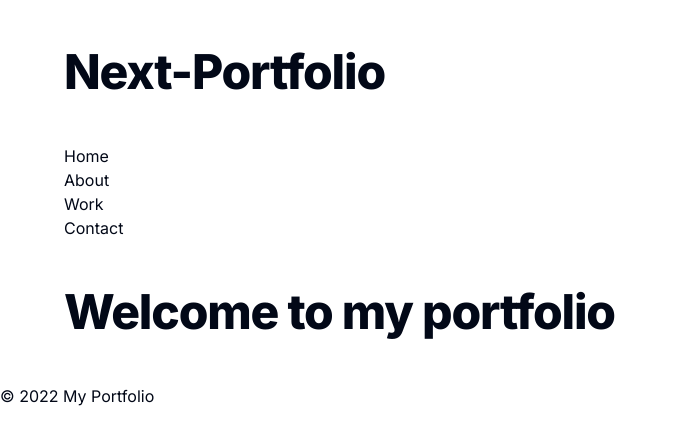
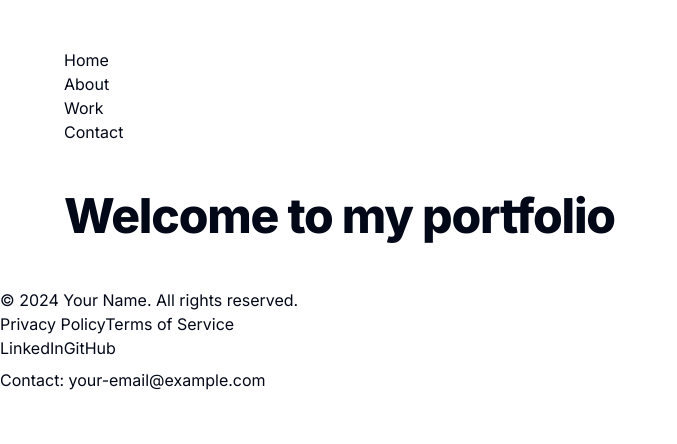
Before and after one commit to dwk601/next-portfolio, a Next.js app: page / in a window 1280 px wide. Shown: the top 444 px of the page, without its empty margins (0-677 px from the left). Built offline with nearby package versions, Linux system fonts and the light colour scheme.

Commit message:
Add navbar and footer components to layout

```diff
--- a/src/app/layout.tsx
+++ b/src/app/layout.tsx
@@ -1,6 +1,9 @@
 import type { Metadata } from "next";
 import { Inter } from "next/font/google";
 import "./globals.css";
+
+import Navbar from "@/components/navbar";
+import Footer from "@/components/footer";
 
 const inter = Inter({ subsets: ["latin"] });
 
@@ -17,12 +20,9 @@ export default function RootLayout({
   return (
     <html lang="en">
       <body className={inter.className}>
-        <nav>
-          <h1>
-            Next-Portfolio
-          </h1>
-        </nav>
+        <Navbar />
         {children}
+        <Footer />
       </body>
     </html>
   );
--- a/src/app/page.tsx
+++ b/src/app/page.tsx
@@ -1,10 +1,8 @@
 import Head from "next/head";
-import Navbar from "@/components/navbar";
 
 export default function home() {
   return (
     <div>
-      <Navbar />
       <Head>
         <title>My Portfolio</title>
         <meta name="description" content="Welcome to my portfolio" />
@@ -14,10 +12,6 @@ export default function home() {
       <main>
         <h1>Welcome to my portfolio</h1>
       </main>
-
-      <footer>
-        <p>© 2022 My Portfolio</p>
-      </footer>
     </div>
   );
 }
--- a/src/app/work/page.tsx
+++ b/src/app/work/page.tsx
@@ -1,9 +1,6 @@
-import Navbar from "@/components/navbar";
-
 export default function Work() {
   return (
     <div>
-      <Navbar />
       <section>
         <h1>My Experience</h1>
         <p>...</p>
--- /dev/null
+++ b/src/components/footer.tsx
@@ -0,0 +1,30 @@
+import Link from "next/link";
+
+export default function Footer() {
+  return (
+    <footer>
+      <p>© {new Date().getFullYear()} Your Name. All rights reserved.</p>
+      <div>
+        <Link href="/privacy-policy">Privacy Policy</Link>
+        <Link href="/terms-of-service">Terms of Service</Link>
+      </div>
+      <div>
+        <a
+          href="https://www.linkedin.com/in/dwk1/"
+          target="_blank"
+          rel="Dongwook Kim LinkedIn profile"
+        >
+          LinkedIn
+        </a>
+        <a
+          href="https://github.com/dwk601"
+          target="_blank"
+          rel="Dongwook Kim GitHub profile"
+        >
+          GitHub
+        </a>
+      </div>
+      <p>Contact: your-email@example.com</p>
+    </footer>
+  );
+}
```
